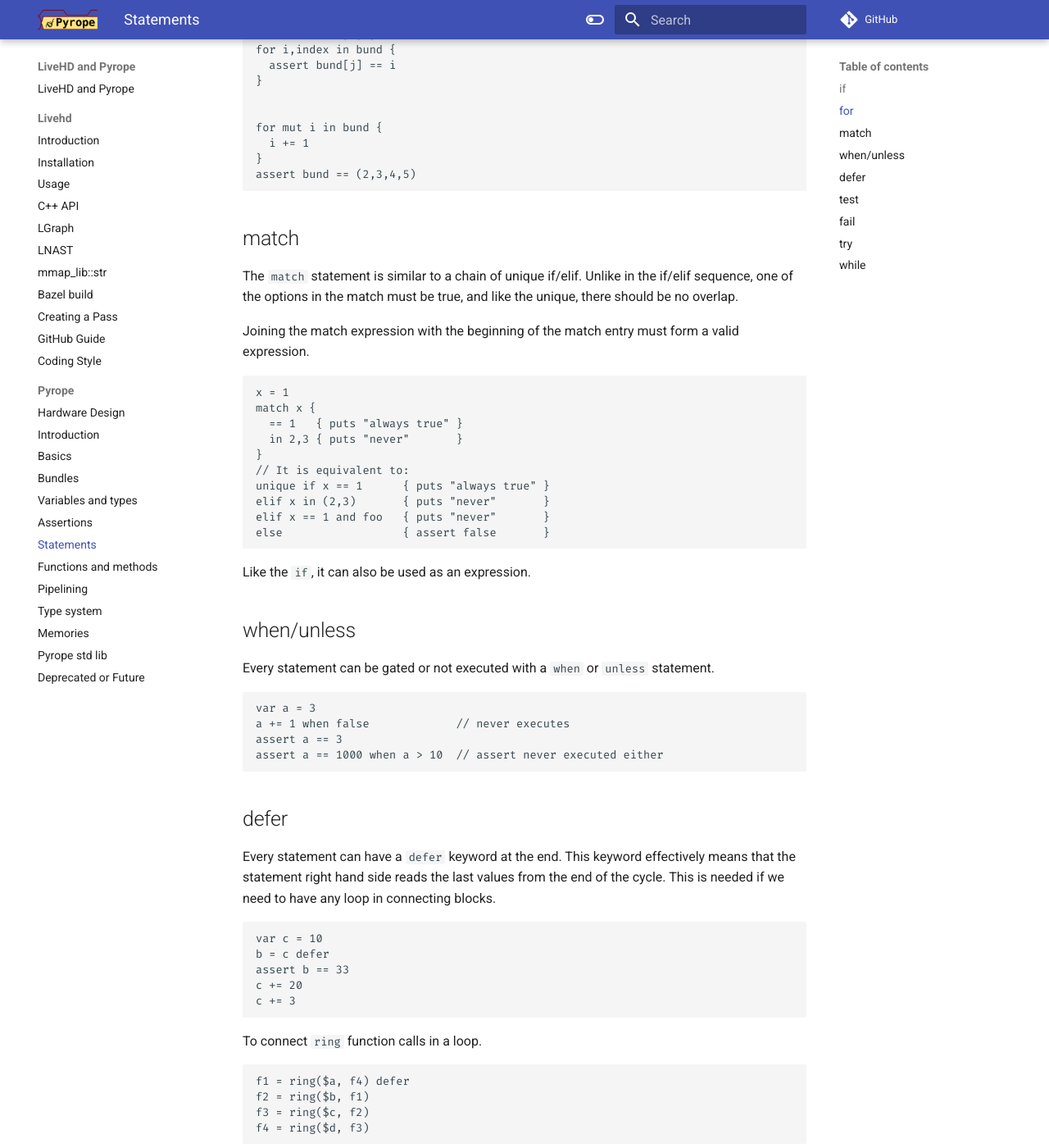
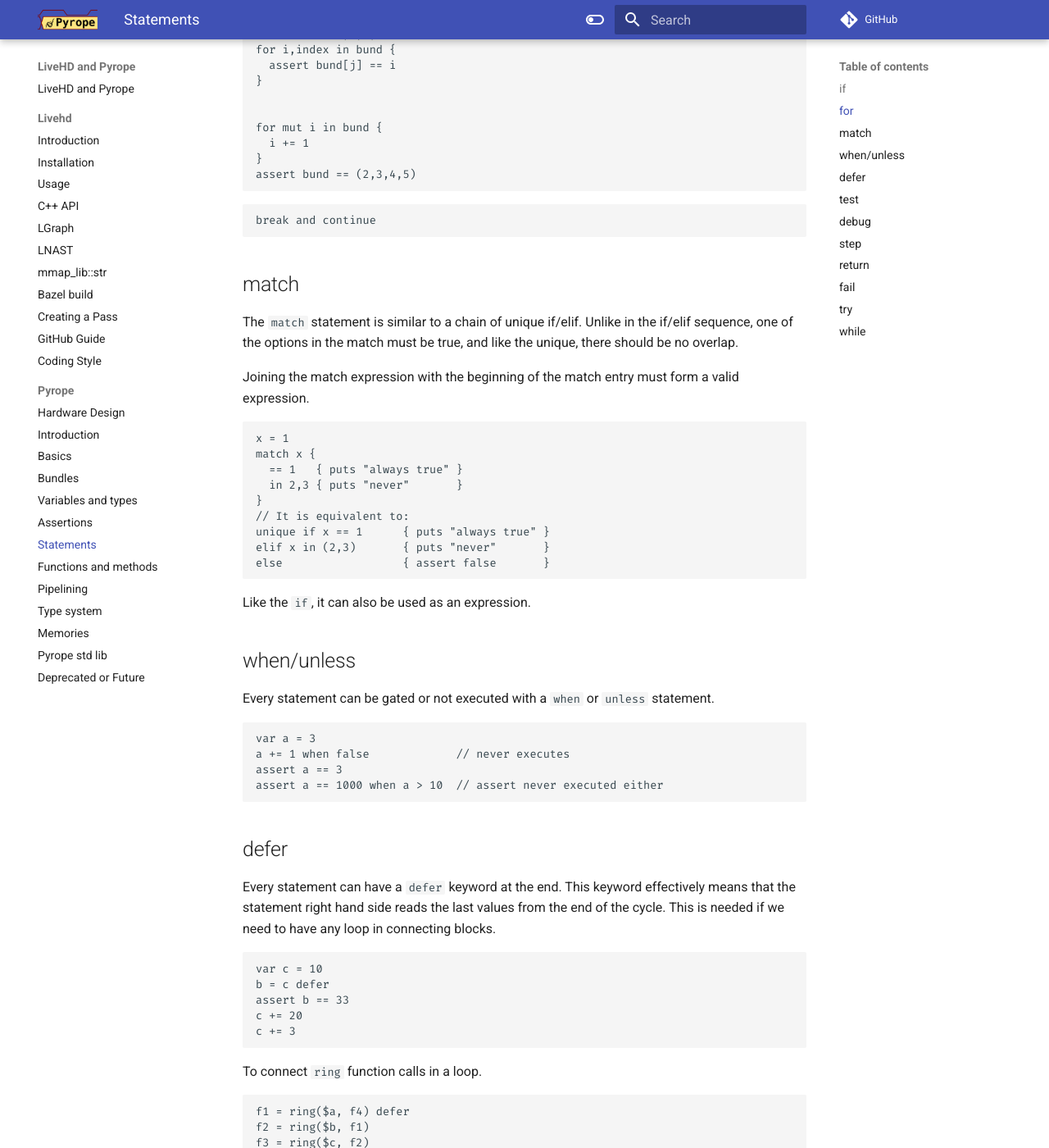
Before and after one commit to masc-ucsc/docs, an MkDocs documentation site: the page built from docs/pyrope/05b-statements.md, in a window 1280 px wide and 1400 px high, scrolled down 703 px. Shown: the whole window at 82% size. Built offline with MkDocs 1.6.1 and Material for MkDocs 9.7.7, drawn with Linux system fonts in a browser that asks for light colours; comment, search, counter and statistics services are not loaded.

Commit message:
missing statement documentation

````diff
--- a/docs/pyrope/05b-statements.md
+++ b/docs/pyrope/05b-statements.md
@@ -43,6 +43,9 @@ for mut i in bund {
 assert bund == (2,3,4,5)
 ```
 
+```
+break and continue
+```
 
 ## match
 
@@ -63,7 +66,6 @@ match x {
 // It is equivalent to:
 unique if x == 1      { puts "always true" }
 elif x in (2,3)       { puts "never"       }
-elif x == 1 and foo   { puts "never"       }
 else                  { assert false       }
 ```
 
@@ -104,6 +106,12 @@ f4 = ring($d, f3)
 
 ## test
 
+## debug
+
+## step
+
+## return
+
 ## fail
 
 Expect a failure. This is use mostly for compiler testing
````
